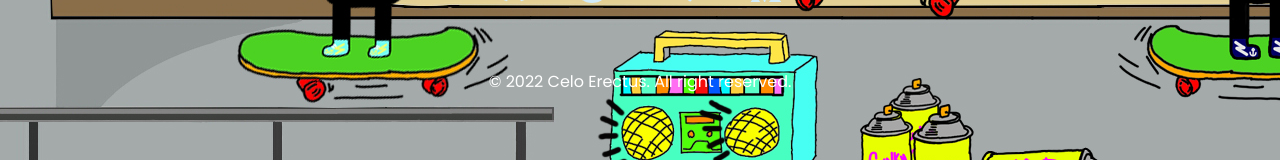
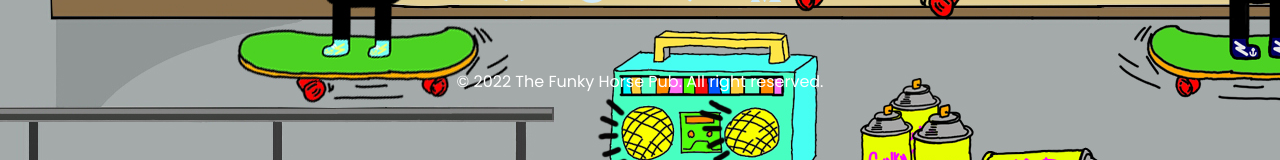
Before and after one commit to timdog19/fh, a React (Create React App) app: page / in a window 1280 px wide. Shown: the part 6197-6357 px from the top of the page. Built offline with nearby package versions, Linux system fonts and the light colour scheme.

Commit message:
Update Footer.js

```diff
--- a/src/components/Footer.js
+++ b/src/components/Footer.js
@@ -12,7 +12,7 @@ function Footer() {
                 <NavIcons />
 
                 <Text>
-                    © 2022 Celo Erectus. All right reserved.
+                    © 2022 The Funky Horse Pub. All right reserved.
                 </Text>
             </VStack>
         </Box>
```
